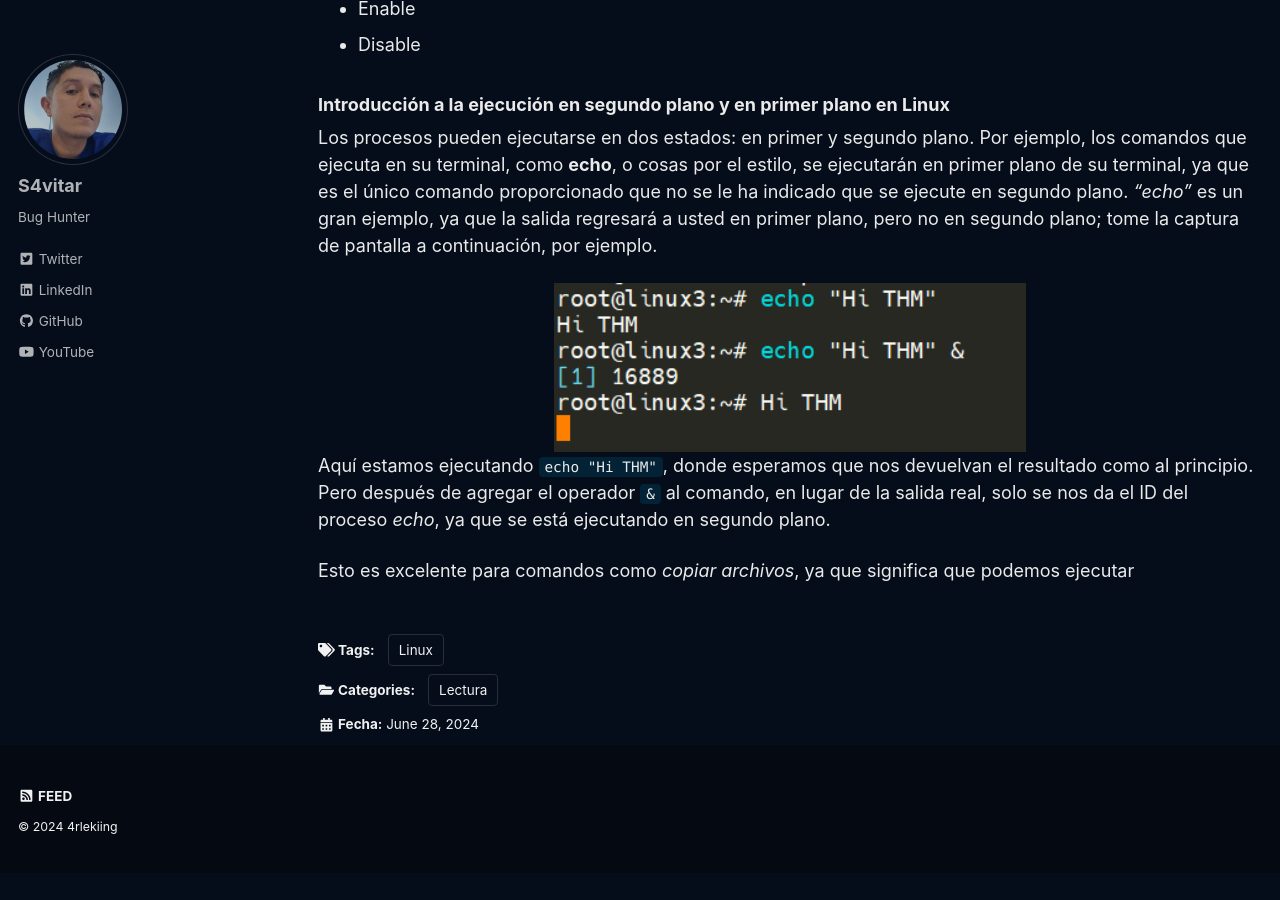
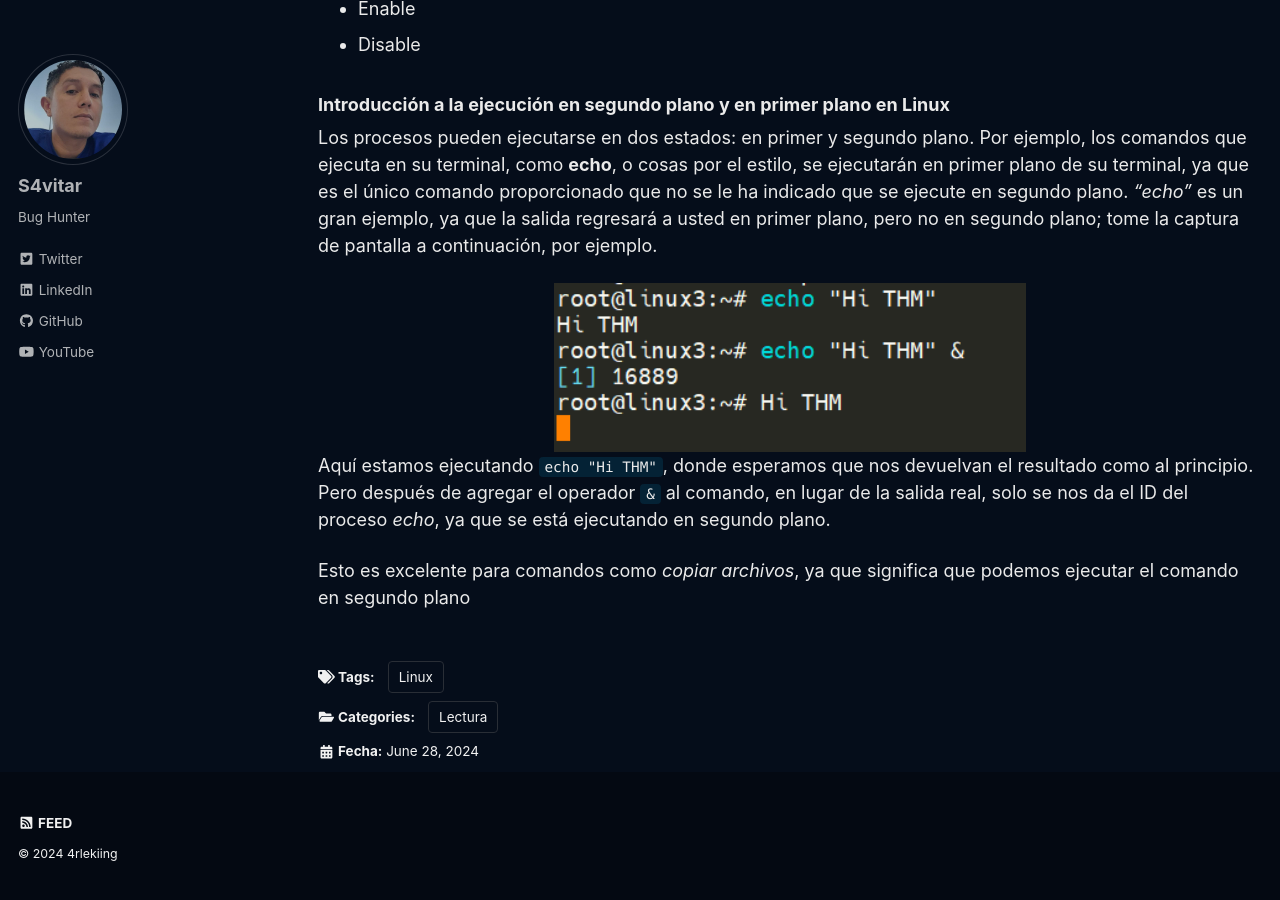
Before and after one commit to 4rleki-ing/TryH4ckm3.github.io, a Jekyll site: the page built from _posts/2024-03-23-Fundamentos-Linux-3.md, in a window 1280 px wide and 900 px high, scrolled down 9897 px. Built offline with Jekyll 4.4.1, drawn with Linux system fonts in a browser that asks for light colours; cached includes are drawn as plain includes; a script that is not in the unit is left out; before the commit the page ends 10770 px from its top, so only the background shows below that.

Commit message:
update linux3

```diff
--- a/_posts/2024-03-23-Fundamentos-Linux-3.md
+++ b/_posts/2024-03-23-Fundamentos-Linux-3.md
@@ -227,4 +227,4 @@ Los procesos pueden ejecutarse en dos estados: en primer y segundo plano. Por ej
 
 Aquí estamos ejecutando `echo "Hi THM"`, donde esperamos que nos devuelvan el resultado como al principio. Pero después de agregar el operador `&` al comando, en lugar de la salida real, solo se nos da el ID del proceso *echo*, ya que se está ejecutando en segundo plano.
 
-Esto es excelente para comandos como *copiar archivos*, ya que significa que podemos ejecutar
+Esto es excelente para comandos como *copiar archivos*, ya que significa que podemos ejecutar el comando en segundo plano
```
